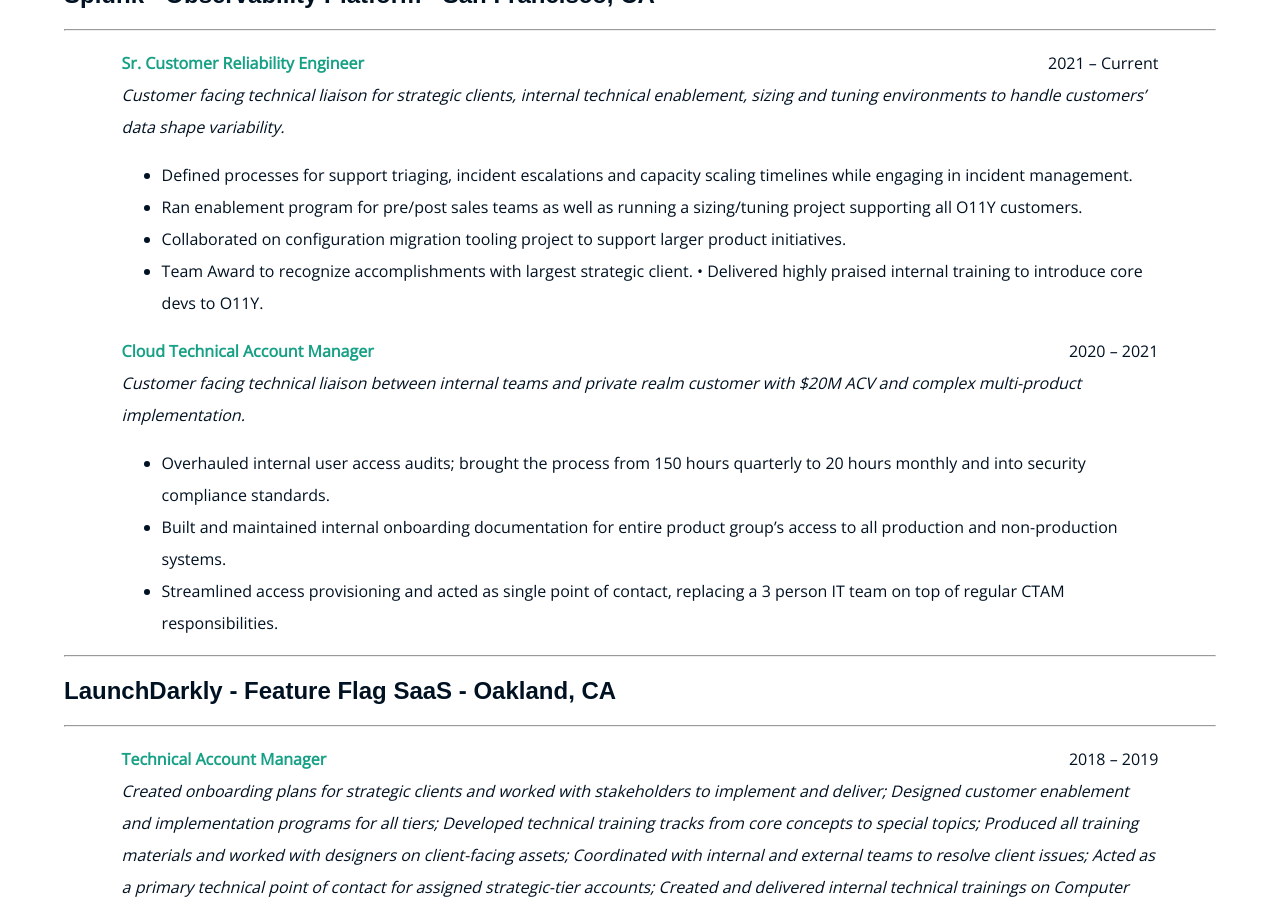
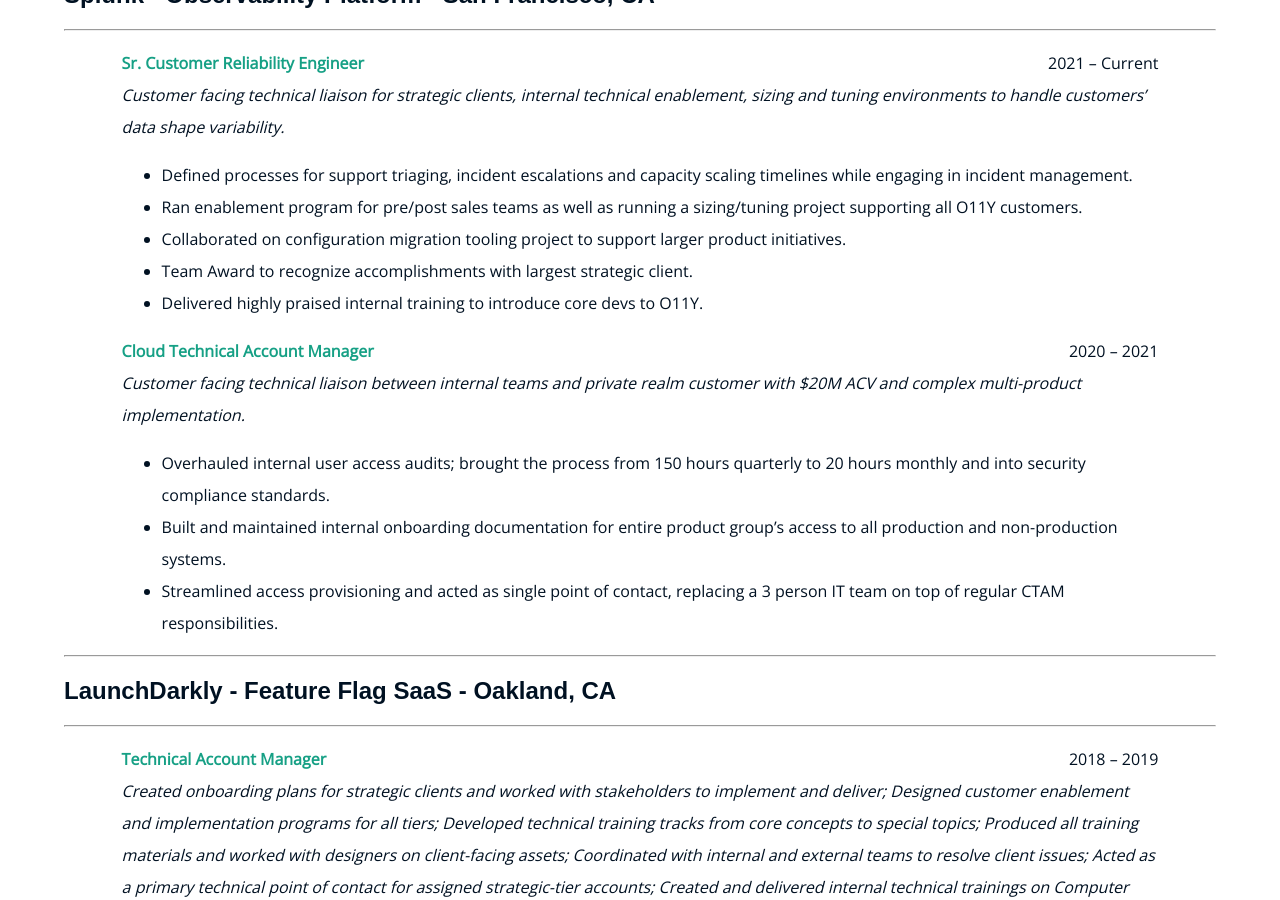
Before and after one commit to JessiJullie/JessiSite, a Jekyll site: the page built from resume.md, in a window 1280 px wide and 900 px high, scrolled down 312 px. Built offline with Jekyll 4.4.1, drawn with Linux system fonts in a browser that asks for light colours.

```diff
--- a/resume.md
+++ b/resume.md
@@ -16,7 +16,8 @@ _Customer facing technical liaison for strategic clients, internal technical ena
 - Defined processes for support triaging, incident escalations and capacity scaling timelines while engaging in incident management.
 - Ran enablement program for pre/post sales teams as well as running a sizing/tuning project supporting all O11Y customers.
 - Collaborated on configuration migration tooling project to support larger product initiatives.
-- Team Award to recognize accomplishments with largest strategic client. • Delivered highly praised internal training to introduce core devs to O11Y.
+- Team Award to recognize accomplishments with largest strategic client.
+- Delivered highly praised internal training to introduce core devs to O11Y.
 
 **Cloud Technical Account Manager**  <span style="float: right; ">2020 – 2021</span>
 _Customer facing technical liaison between internal teams and private realm customer with $20M ACV and complex multi-product implementation._
```
